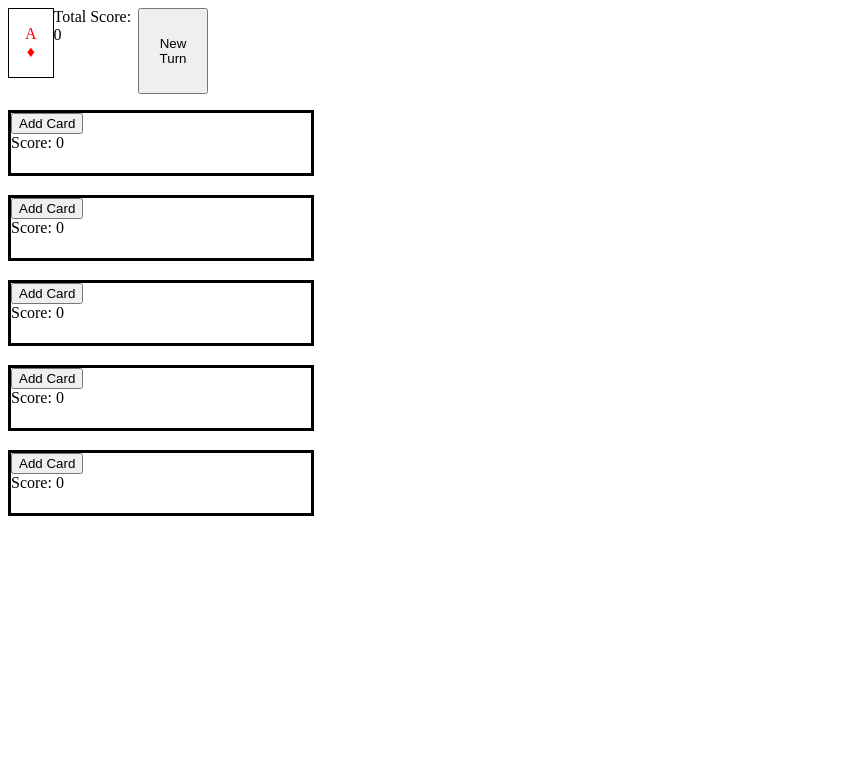
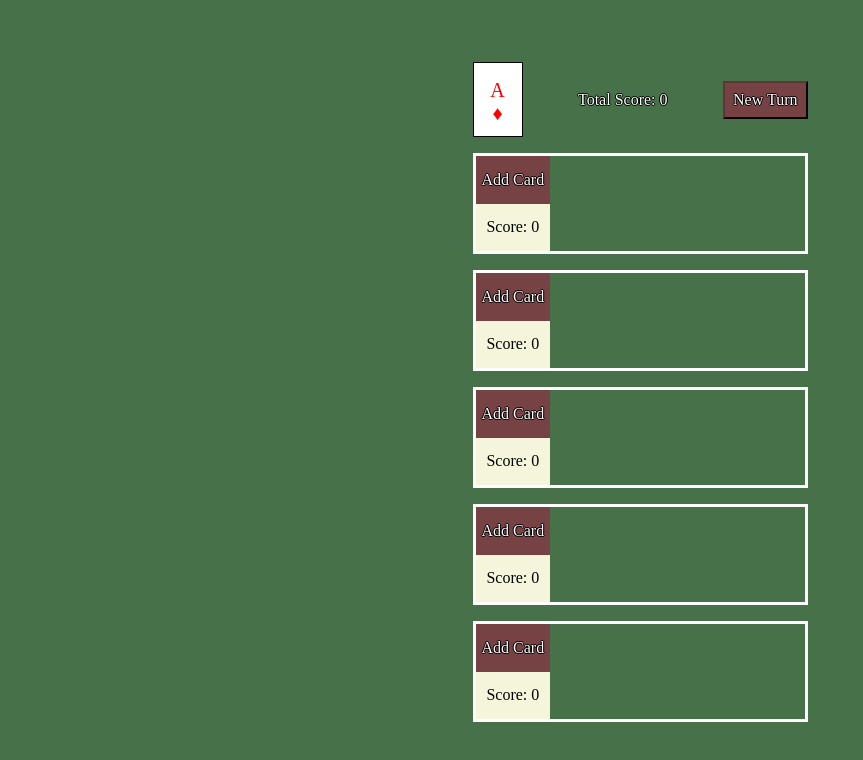
Before and after one commit to WorldWideWebers/BarCribbage, an Angular app: page / in a window 1280 px wide. Shown: the top 760 px of the page, without its empty margins (0-863 px from the left). Built offline with nearby package versions, Linux system fonts and the light colour scheme.

Commit message:
Added css style

```diff
--- a/src/app/components/card/card.component.scss
+++ b/src/app/components/card/card.component.scss
@@ -1,9 +1,16 @@
 .card {
+  box-sizing: border-box;
   border: 1px solid black;
+  background: white;
   display: flex;
+  align-items: center;
+  justify-content: center;
   flex-direction: column;
   justify-content: space-around;
   padding: 1rem;
-  text-align: center;
-  margin-bottom: 1rem;
+  text-shadow: none;
+  font-family: 'Times New Roman', Times, serif;
+  width: 50px;
+  height: 75px;
+  font-size: 1.25rem;
 }
--- a/src/app/components/hand/hand.component.html
+++ b/src/app/components/hand/hand.component.html
@@ -1,10 +1,10 @@
 <div class="hands">
   <div class="hand-stuff">
-    <button (click)="addCard()" [disabled]="hand?.slot4">Add Card</button>
-    <label>Score: {{ hand.score.totalScore }}</label>
+    <button class="add-card" (click)="addCard()" [disabled]="hand?.slot4">Add Card</button>
+    <div class="score">Score: {{ hand.score.totalScore }}</div>
   </div>
-  <app-card class="hand" [card]="hand?.slot1$ | async"></app-card>
-  <app-card class="hand" [card]="hand?.slot2$ | async"></app-card>
-  <app-card class="hand" [card]="hand?.slot3$ | async"></app-card>
-  <app-card class="hand" [card]="hand?.slot4$ | async"></app-card>
+  <app-card class="hand-card" [card]="hand?.slot1$ | async"></app-card>
+  <app-card class="hand-card" [card]="hand?.slot2$ | async"></app-card>
+  <app-card class="hand-card" [card]="hand?.slot3$ | async"></app-card>
+  <app-card class="hand-card" [card]="hand?.slot4$ | async"></app-card>
 </div>
--- a/src/app/components/hand/hand.component.scss
+++ b/src/app/components/hand/hand.component.scss
@@ -3,15 +3,37 @@
   flex-direction: row;
   border-style: solid;
   border-width: medium;
-  width: 300px;
+  margin-bottom: 1rem;
+  min-height: 95px;
 }
+
+.add-card {
+  background: #764243;
+  color: white;
+  border: none;
+  border-radius: 0;
+  text-shadow: -1px 0 black, 0 1px black, 1px 0 black, 0 -1px black;
+  height: 50%;
+  font-size: 1rem;
+  font-family: 'Times New Roman', Times, serif;
+}
+
+.score {
+  background: beige;
+  display: flex;
+  justify-content: center;
+  align-items: center;
+  height: 50%;
+  text-shadow: none;
+  color: black;
+}
+
 .hand-stuff {
   display: flex;
   flex-direction: column;
 }
 
-.hand {
-  padding: 5px;
-  height: 50px;
-  width: 25px;
+.hand-card {
+  margin-left: .5rem;
+  padding: .5rem 0;
 }
--- a/src/app/components/turn/turn.component.html
+++ b/src/app/components/turn/turn.component.html
@@ -1,8 +1,8 @@
 <div class="spread-out-deck">
   <div class="header">
     <app-card [card]="turnService.currentCard"></app-card>
-    Total Score: {{ turnService.totalScore }}
-    <button (click)="turnService.clearTurn()">New Turn</button>
+      <span>Total Score: {{ turnService.totalScore }}</span>
+      <button (click)="turnService.clearTurn()">New Turn</button>
   </div>
   <div class="hands">
     <app-hand [hand]="turnService.firstHand"></app-hand>
--- a/src/app/components/turn/turn.component.scss
+++ b/src/app/components/turn/turn.component.scss
@@ -2,8 +2,9 @@
   margin-bottom: 1rem;
   width: 100%;
   display: flex;
-  justify-content: center;
-  }
+  justify-content: space-between;
+  align-items: center;
+}
 
 .hands {
   display: flex;
@@ -11,10 +12,18 @@
   height: 100%;
 }
 
-app-hand {
-  min-height: 85px;
+.header button {
+  background: #764243;
+  text-shadow: -1px 0 black, 0 1px black, 1px 0 black, 0 -1px black;
+  border-color: #5e3536;
+  color: white;
+  font-family: 'Times New Roman', Times, serif;
+  font-size: 1rem;
+  padding: .5rem;
+  align-self: center;
+  border-radius: 0;
 }
 
 .spread-out-deck {
-  max-width: 200px;
+  min-width: 335px;
 }
--- a/src/styles.scss
+++ b/src/styles.scss
@@ -1 +1,12 @@
-/* You can add global styles to this file, and also import other style files */
+body {
+    background: #477148;
+    margin: 0;
+    display: flex;
+    flex-direction: column;
+    min-height: 100vh;
+    min-width: 100vw;
+    align-items: center;
+    justify-content: center;
+    color: white;
+    text-shadow: -1px 0 black, 0 1px black, 1px 0 black, 0 -1px black;
+}
```
